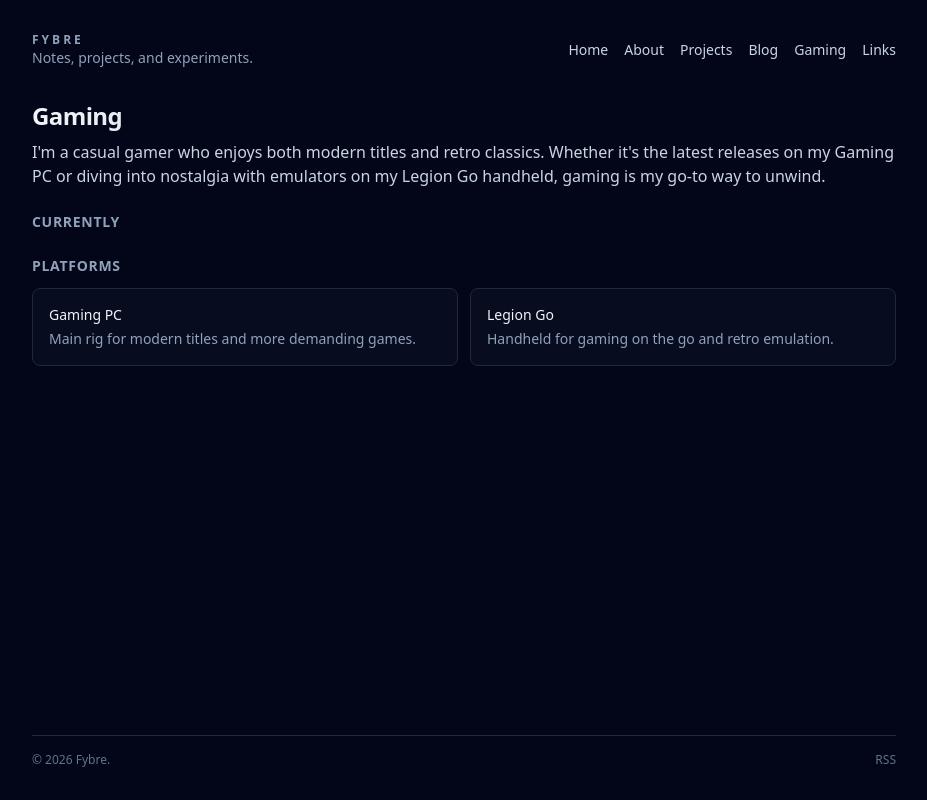
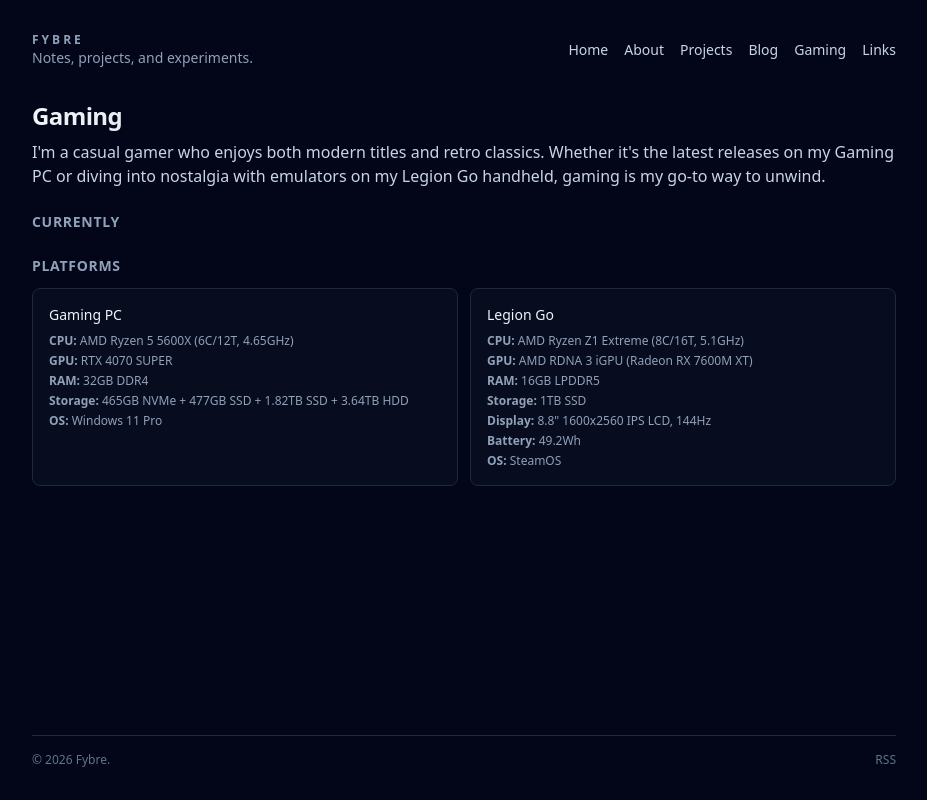
Before and after one commit to Fybre/fybreworks, a Next.js app: page /gaming in a window 1280 px wide. Shown: the whole page, without its empty margins (176-1103 px from the left). Built offline with nearby package versions, Linux system fonts and the light colour scheme; no server answers.

Commit message:
feat: enhance project details, add contact links, and improve gaming page layout

```diff
--- a/data/projects.ts
+++ b/data/projects.ts
@@ -48,7 +48,7 @@
     description:
       "A React Native mobile application for managing and launching multiple electronic forms with session persistence and submission tracking.",
     links: [{ name: "GitHub", url: "https://github.com/Fybre/eform-launcher" }],
-    tags: ["mobile", "react-native", "ios", "android", "forms"],
+    tags: ["therefore", "mobile", "react-native", "ios", "android", "forms"],
   },
   {
     slug: "lnksnp",
@@ -57,18 +57,32 @@
     links: [
       { name: "GitHub", url: "https://github.com/Fybre/lnksnp" },
       { name: "Web", url: "https://lnksnp.com" },
+      {
+        name: "Docker Hub",
+        url: "https://hub.docker.com/repository/docker/fybre/lnksnp",
+      },
     ],
-    tags: ["web", "url-shortener", "javascript"],
+    tags: ["web", "url-shortener", "javascript", "docker"],
   },
   {
     slug: "jwtcreator",
     name: "JWT Creator",
     description:
-      "A simple JWT token creator and decoder - specifically for Therefore.",
+      "A JWT token creator and decoder - specifically for Therefore.",
     links: [
       { name: "GitHub", url: "https://github.com/Fybre/jwt-creator" },
       { name: "Web", url: "https://jwt.fybre.me" },
     ],
-    tags: ["web", "jwt", "javascript"],
+    tags: ["therefore", "web", "jwt", "javascript", "docker"],
+  },
+  {
+    slug: "csvserver",
+    name: "CSV Server",
+    description: "A simple CSV server for serving CSV files.",
+    links: [
+      { name: "GitHub", url: "https://github.com/Fybre/csvserver" },
+      { name: "Web", url: "https://csvserver.fybre.me" },
+    ],
+    tags: ["therefore", "web", "csv", "javascript"],
   },
 ];
--- a/src/app/about/page.tsx
+++ b/src/app/about/page.tsx
@@ -1,3 +1,44 @@
+"use client";
+
+import React from "react";
+
+function ObfuscatedEmail() {
+  const [email, setEmail] = React.useState("");
+
+  React.useEffect(() => {
+    // Get email from environment variable
+    const contactEmail = process.env.NEXT_PUBLIC_CONTACT_EMAIL;
+    if (contactEmail) {
+      setEmail(contactEmail);
+    }
+  }, []);
+
+  if (!email) return null;
+
+  return (
+    <a
+      href={`mailto:${email}`}
+      className="inline-flex items-center gap-2 text-slate-300 hover:text-white transition-colors link-glow"
+    >
+      <svg
+        className="w-5 h-5"
+        fill="none"
+        stroke="currentColor"
+        viewBox="0 0 24 24"
+        xmlns="http://www.w3.org/2000/svg"
+      >
+        <path
+          strokeLinecap="round"
+          strokeLinejoin="round"
+          strokeWidth={2}
+          d="M3 8l7.89 4.26a2 2 0 002.22 0L21 8M5 19h14a2 2 0 002-2V7a2 2 0 00-2-2H5a2 2 0 00-2 2v10a2 2 0 002 2z"
+        />
+      </svg>
+      {email}
+    </a>
+  );
+}
+
 export default function AboutPage() {
   return (
     <section className="space-y-4">
@@ -14,13 +55,41 @@
         experiences, building reliable workflows, and developing tools that
         empower rather than complicate. Ethics guide both my business decisions
         and personal conduct, and I strive to reflect these values in every
-        project I undertake.
+        project I undertake. I am a strong advocate for open source software and
+        believe in the power of community-driven development.
       </p>
       <p className="text-slate-300 animate-fade-in-up stagger-3">
         This site embraces intentional minimalism, allowing the content to take
         center stage without unnecessary distractions. Also because I suck at
         design.
       </p>
+
+      <div className="pt-6 animate-fade-in-up stagger-4 space-y-3">
+        {process.env.NEXT_PUBLIC_DISCORD_USERNAME && (
+          <div>
+            <a
+              href={`https://discordapp.com/users/${process.env.NEXT_PUBLIC_DISCORD_USERNAME}`}
+              className="inline-flex items-center gap-2 text-slate-300 hover:text-white transition-colors link-glow"
+              target="_blank"
+              rel="noopener noreferrer"
+            >
+              <svg
+                className="w-5 h-5"
+                fill="currentColor"
+                viewBox="0 0 24 24"
+                xmlns="http://www.w3.org/2000/svg"
+              >
+                <path d="M20.317 4.37a19.791 19.791 0 0 0-4.885-1.515.074.074 0 0 0-.079.037c-.21.375-.444.864-.608 1.25a18.27 18.27 0 0 0-5.487 0 12.64 12.64 0 0 0-.617-1.25.077.077 0 0 0-.079-.037A19.736 19.736 0 0 0 3.677 4.37a.07.07 0 0 0-.032.027C.533 9.046-.32 13.58.099 18.057a.082.082 0 0 0 .031.057 19.9 19.9 0 0 0 5.993 3.03.078.078 0 0 0 .084-.028c.462-.63.874-1.295 1.226-1.994a.076.076 0 0 0-.041-.106 13.107 13.107 0 0 1-1.872-.892.077.077 0 0 1-.008-.128 10.2 10.2 0 0 0 .372-.292.074.074 0 0 1 .077-.01c3.928 1.793 8.18 1.793 12.062 0a.074.074 0 0 1 .078.01c.12.098.246.198.373.292a.077.077 0 0 1-.006.127 12.299 12.299 0 0 1-1.873.892.077.077 0 0 0-.041.107c.36.698.772 1.362 1.225 1.993a.076.076 0 0 0 .084.028 19.839 19.839 0 0 0 6.002-3.03.077.077 0 0 0 .032-.054c.5-5.177-.838-9.674-3.549-13.66a.061.061 0 0 0-.031-.03zM8.02 15.33c-1.183 0-2.157-1.085-2.157-2.419 0-1.333.956-2.419 2.157-2.419 1.21 0 2.176 1.096 2.157 2.42 0 1.333-.956 2.418-2.157 2.418zm7.975 0c-1.183 0-2.157-1.085-2.157-2.419 0-1.333.955-2.419 2.157-2.419 1.21 0 2.176 1.096 2.157 2.42 0 1.333-.946 2.418-2.157 2.418z" />
+              </svg>
+              Discord: {process.env.NEXT_PUBLIC_DISCORD_USERNAME}
+            </a>
+          </div>
+        )}
+
+        <div>
+          <ObfuscatedEmail />
+        </div>
+      </div>
     </section>
   );
 }
--- a/src/app/gaming/page.tsx
+++ b/src/app/gaming/page.tsx
@@ -10,7 +10,7 @@
 export default function GamingPage() {
   const displayLimit = Math.min(
     parseInt(process.env.STEAM_DISPLAY_LIMIT || "6"),
-    50
+    50,
   ); // Default 6, max 50
 
   return (
@@ -43,15 +43,50 @@
         <div className="grid gap-3 md:grid-cols-2">
           <div className="card-hover rounded-lg border border-slate-800 bg-slate-900/40 p-4">
             <h3 className="text-sm font-medium text-slate-100">Gaming PC</h3>
-            <p className="mt-1 text-sm text-slate-400">
-              Main rig for modern titles and more demanding games.
-            </p>
+            <div className="mt-2 space-y-1 text-xs text-slate-400">
+              <div>
+                <strong>CPU:</strong> AMD Ryzen 5 5600X (6C/12T, 4.65GHz)
+              </div>
+              <div>
+                <strong>GPU:</strong> RTX 4070 SUPER
+              </div>
+              <div>
+                <strong>RAM:</strong> 32GB DDR4
+              </div>
+              <div>
+                <strong>Storage:</strong> 465GB NVMe + 477GB SSD + 1.82TB SSD +
+                3.64TB HDD
+              </div>
+              <div>
+                <strong>OS:</strong> Windows 11 Pro
+              </div>
+            </div>
           </div>
           <div className="card-hover rounded-lg border border-slate-800 bg-slate-900/40 p-4">
             <h3 className="text-sm font-medium text-slate-100">Legion Go</h3>
-            <p className="mt-1 text-sm text-slate-400">
-              Handheld for gaming on the go and retro emulation.
-            </p>
+            <div className="mt-2 space-y-1 text-xs text-slate-400">
+              <div>
+                <strong>CPU:</strong> AMD Ryzen Z1 Extreme (8C/16T, 5.1GHz)
+              </div>
+              <div>
+                <strong>GPU:</strong> AMD RDNA 3 iGPU (Radeon RX 7600M XT)
+              </div>
+              <div>
+                <strong>RAM:</strong> 16GB LPDDR5
+              </div>
+              <div>
+                <strong>Storage:</strong> 1TB SSD
+              </div>
+              <div>
+                <strong>Display:</strong> 8.8" 1600x2560 IPS LCD, 144Hz
+              </div>
+              <div>
+                <strong>Battery:</strong> 49.2Wh
+              </div>
+              <div>
+                <strong>OS:</strong> SteamOS
+              </div>
+            </div>
           </div>
         </div>
       </div>
--- a/src/app/layout.tsx
+++ b/src/app/layout.tsx
@@ -37,9 +37,12 @@
         <div className="mx-auto flex min-h-screen max-w-4xl flex-col px-4 py-8">
           <header className="mb-8 flex flex-col gap-4 md:flex-row md:items-center md:justify-between">
             <div className="flex flex-col">
-              <span className="text-xs font-semibold tracking-[0.25em] text-slate-400 uppercase">
+              <a
+                href="/"
+                className="text-xs font-semibold tracking-[0.25em] text-slate-400 hover:text-slate-300 uppercase transition-colors"
+              >
                 Fybre
-              </span>
+              </a>
               <span className="text-sm text-slate-400">
                 Notes, projects, and experiments.
               </span>
--- a/src/app/projects/page.tsx
+++ b/src/app/projects/page.tsx
@@ -143,15 +143,15 @@
 
               {/* Links */}
               {project.links && project.links.length > 0 && (
-                <div className="flex flex-col gap-1 text-xs text-slate-300">
+                <div className="flex flex-col gap-1 text-xs text-slate-300 items-end">
                   {project.links.map((link) => (
                     <a
                       key={link.url}
                       href={link.url}
-                      className="link-glow hover:text-white transition-colors"
+                      className="link-glow hover:text-white transition-colors text-right"
                       target="_blank"
                     >
-                      {link.name}
+                      {link.name} →
                     </a>
                   ))}
                 </div>
@@ -241,7 +241,7 @@
                         target="_blank"
                         rel="noopener noreferrer"
                       >
-                        View on GitHub →
+                        GitHub →
                       </a>
                     </div>
                   </article>
```
Also changed, not shown: 1 other file (tests, documents, lock files or other folders).
